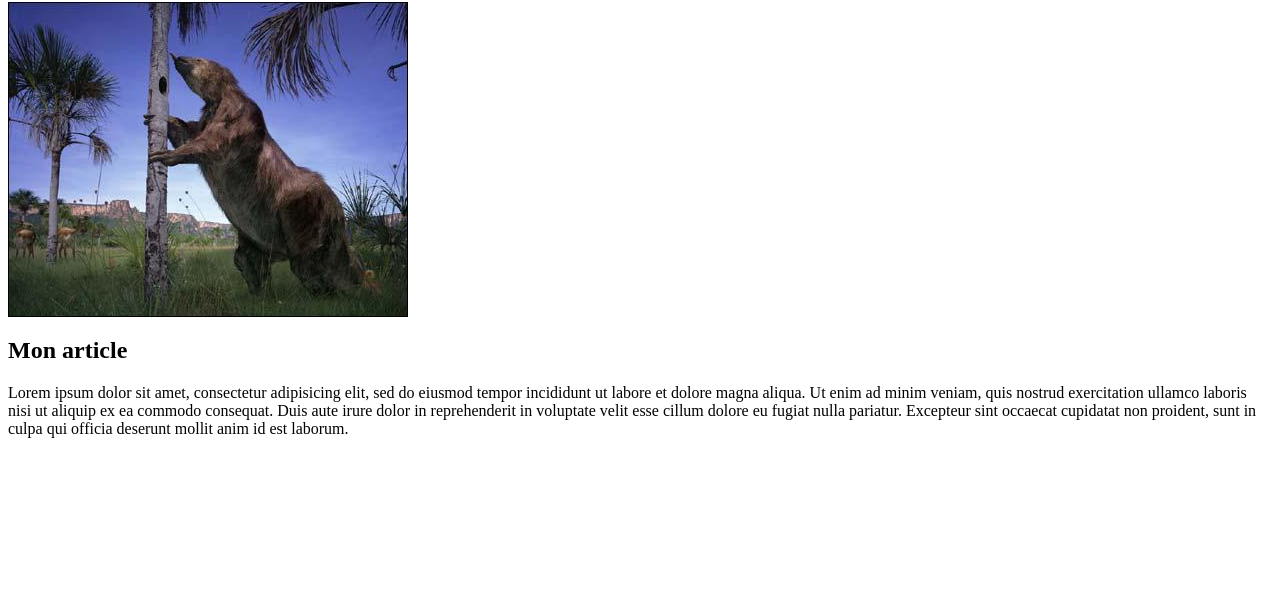
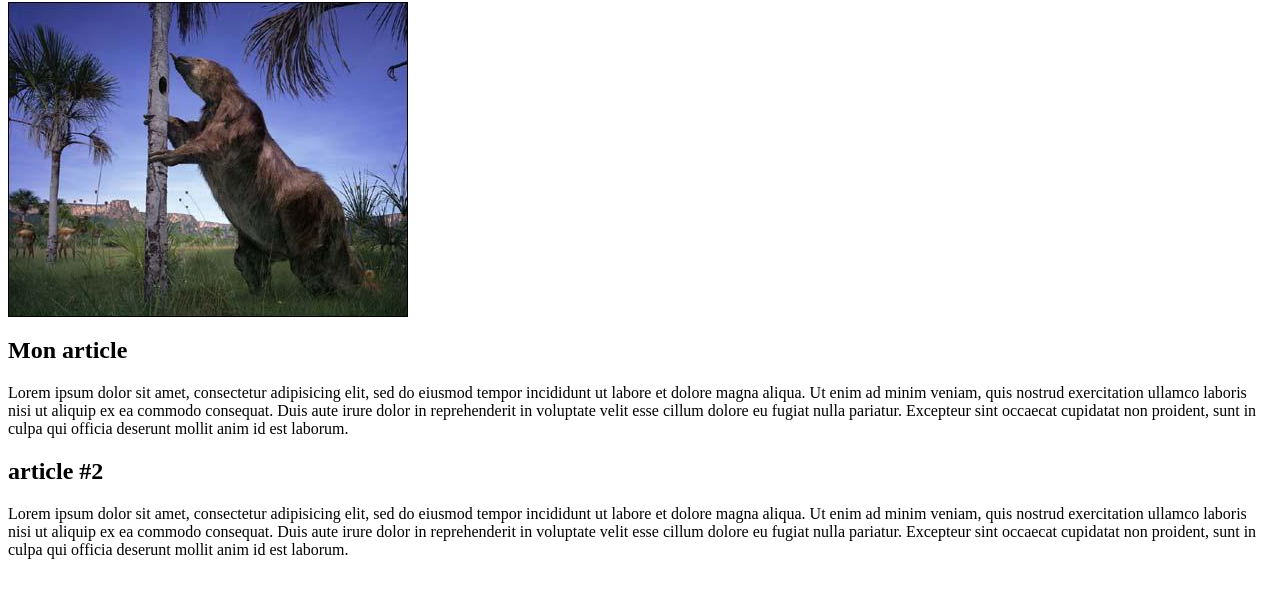
Before and after one commit to eloyan/Galactica, a plain HTML site: page index.html in a window 1280 px wide. Shown: the part 64-662 px from the top of the page. Drawn offline with Linux system fonts and the light colour scheme.

Commit message:
blah blah

```diff
--- a/index.html
+++ b/index.html
@@ -5,8 +5,16 @@
 <body>
 	<H1>Sloth</H1>
 	<img src="paresseux.jpg">
+
 	<h2> Mon article </h2>
 	<p> Lorem ipsum dolor sit amet, consectetur adipisicing elit, sed do eiusmod
+	tempor incididunt ut labore et dolore magna aliqua. Ut enim ad minim veniam,
+	quis nostrud exercitation ullamco laboris nisi ut aliquip ex ea commodo
+	consequat. Duis aute irure dolor in reprehenderit in voluptate velit esse
+	cillum dolore eu fugiat nulla pariatur. Excepteur sint occaecat cupidatat non
+	proident, sunt in culpa qui officia deserunt mollit anim id est laborum. </p>
+	<h2>article #2 </h2>
+	<p>Lorem ipsum dolor sit amet, consectetur adipisicing elit, sed do eiusmod
 	tempor incididunt ut labore et dolore magna aliqua. Ut enim ad minim veniam,
 	quis nostrud exercitation ullamco laboris nisi ut aliquip ex ea commodo
 	consequat. Duis aute irure dolor in reprehenderit in voluptate velit esse
```
